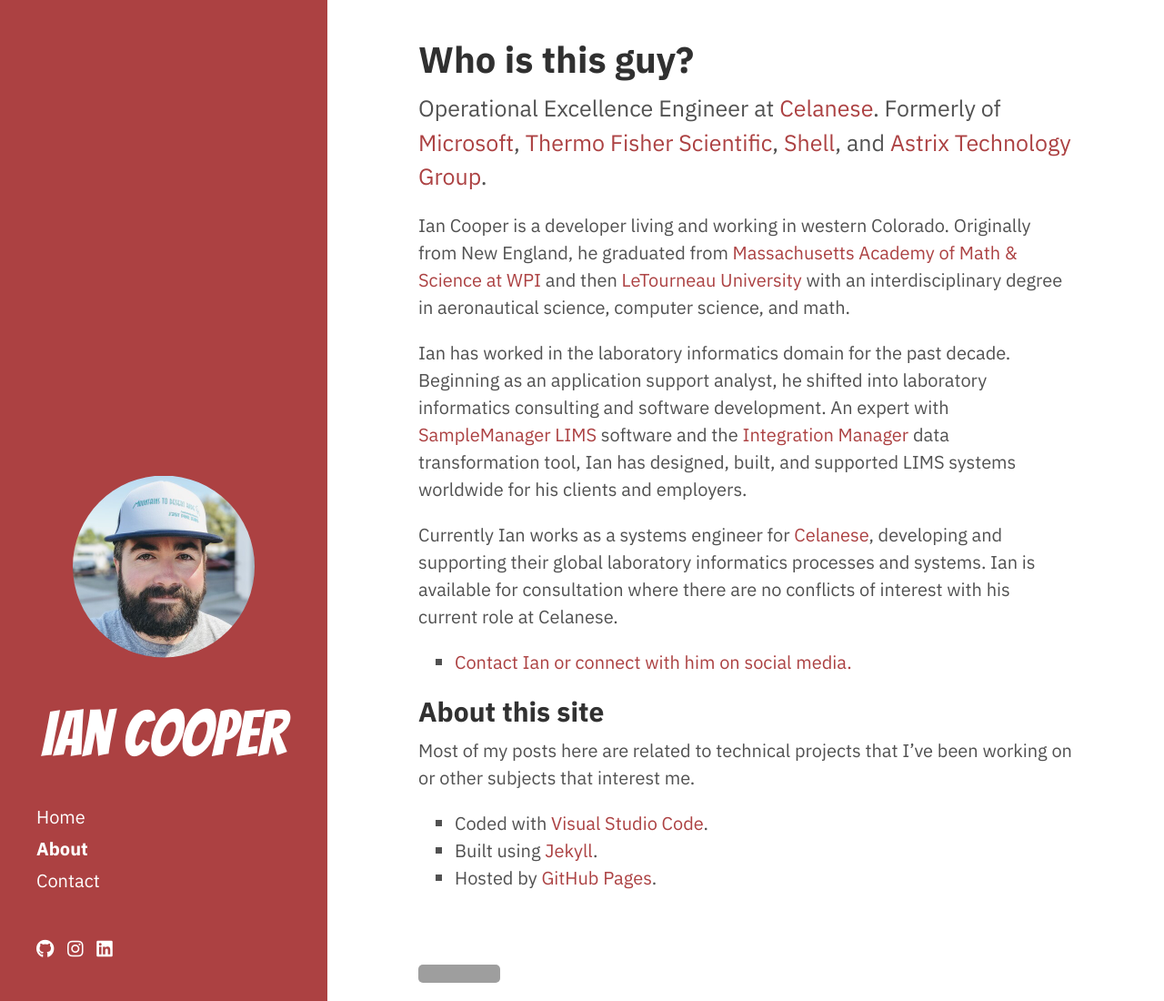
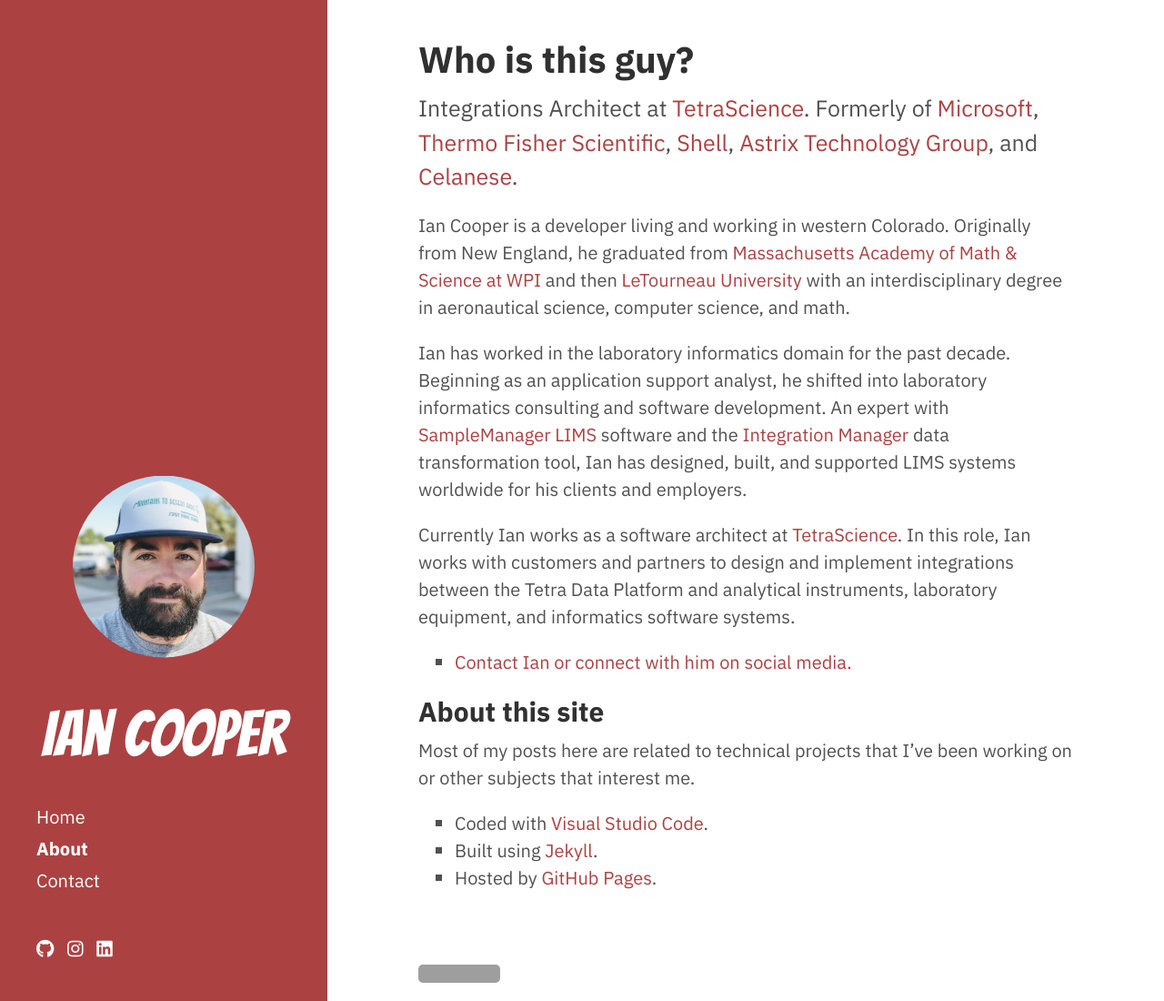
Before and after one commit to icooper/icooper.github.io, a Jekyll site: the page built from docs/about.md, in a window 1280 px wide and 1100 px high. Shown: the whole window at 91% size. Built offline with Jekyll 4.4.1, drawn with Linux system fonts in a browser that asks for light colours; nearby versions of some CDN libraries; grey boxes are pictures that could not be loaded.

Commit message:
update about page

```diff
--- a/docs/about.md
+++ b/docs/about.md
@@ -5,18 +5,19 @@
 ---
 
 <p class="lead" markdown="1">
-  Operational Excellence Engineer at [Celanese](https://www.celanese.com).
+  Integrations Architect at [TetraScience](https://www.tetrascience.com).
   Formerly of [Microsoft](https://www.microsoft.com),
     [Thermo Fisher Scientific](https://www.thermofisher.com),
     [Shell](https://www.shell.com),
-    and [Astrix Technology Group](https://astrixinc.com/).
+    [Astrix Technology Group](https://astrixinc.com/),
+    and [Celanese](https://www.celanese.com).
 </p>
 
 Ian Cooper is a developer living and working in western Colorado. Originally from New England, he graduated from [Massachusetts Academy of Math &amp; Science at WPI](https://massacademy.org) and then [LeTourneau University](https://www.letu.edu) with an interdisciplinary degree in aeronautical science, computer science, and math.
 
 Ian has worked in the laboratory informatics domain for the past decade. Beginning as an application support analyst, he shifted into laboratory informatics consulting and software development. An expert with [SampleManager LIMS](https://www.thermofisher.com/order/catalog/product/INF-11000) software and the [Integration Manager](https://www.thermofisher.com/order/catalog/product/INF-25000) data transformation tool, Ian has designed, built, and supported LIMS systems worldwide for his clients and employers.
 
-Currently Ian works as a systems engineer for [Celanese](https://www.celanese.com), developing and supporting their global laboratory informatics processes and systems. Ian is available for consultation where there are no conflicts of interest with his current role at Celanese.
+Currently Ian works as a software architect at [TetraScience](https://www.tetrascience.com). In this role, Ian works with customers and partners to design and implement integrations between the Tetra Data Platform and analytical instruments, laboratory equipment, and informatics software systems.
 
 * [Contact Ian or connect with him on social media.](/contact.html)
 
```
